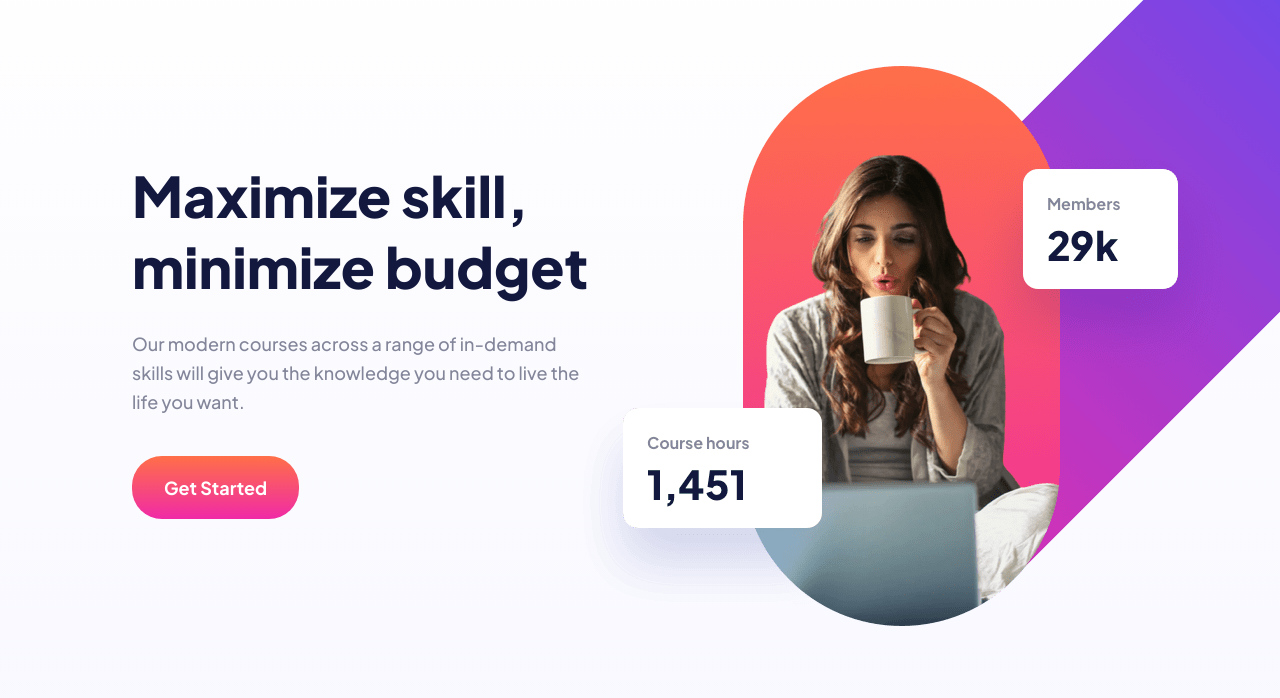
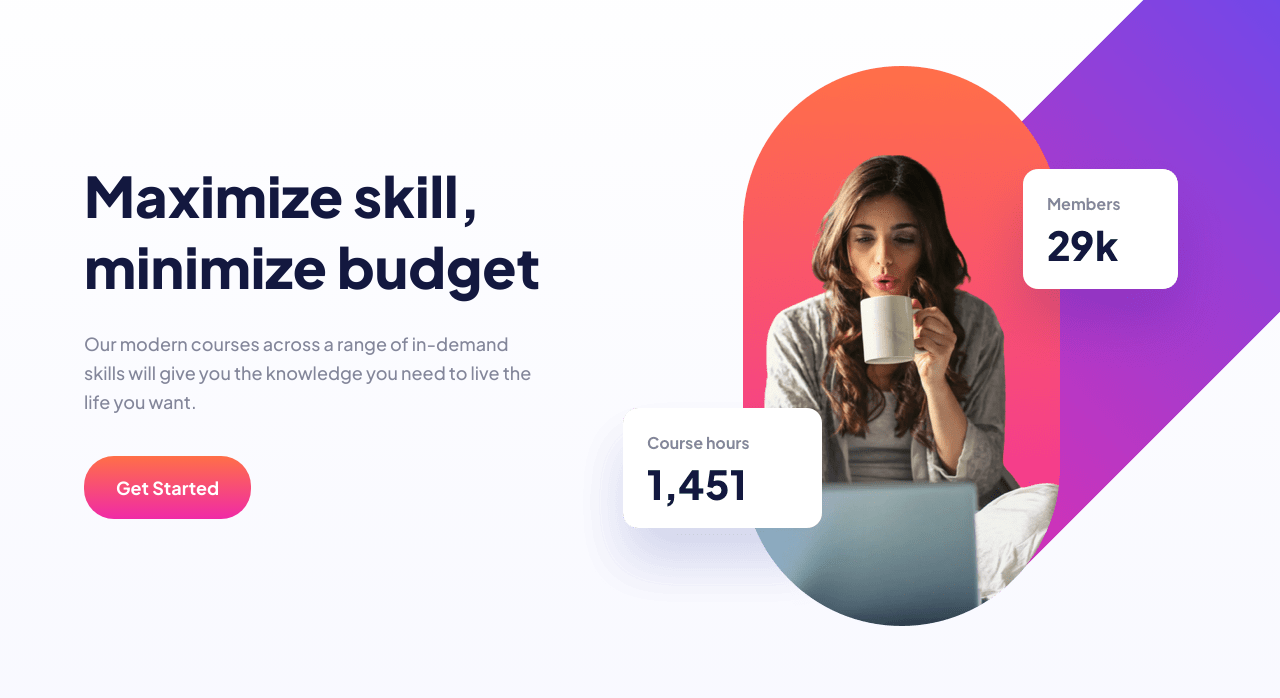
Before and after one commit to jwalczak94/Skilled-e-learning-landing-page, a plain HTML site: page index.html in a window 1280 px wide. Shown: the part 102-800 px from the top of the page. Drawn offline with Linux system fonts and the light colour scheme.

Commit message:
update some small bugs in CSS and and README file

```diff
--- a/style/main.css
+++ b/style/main.css
@@ -283,7 +283,7 @@ h3 {
   }
 
   .header__hero {
-    gap: 17.5rem;
+    gap: 23.5rem;
   }
 
   .header__hero__content {
```
Also changed, not shown: screen.png (added), style/components.css (deleted), 2 other files.
